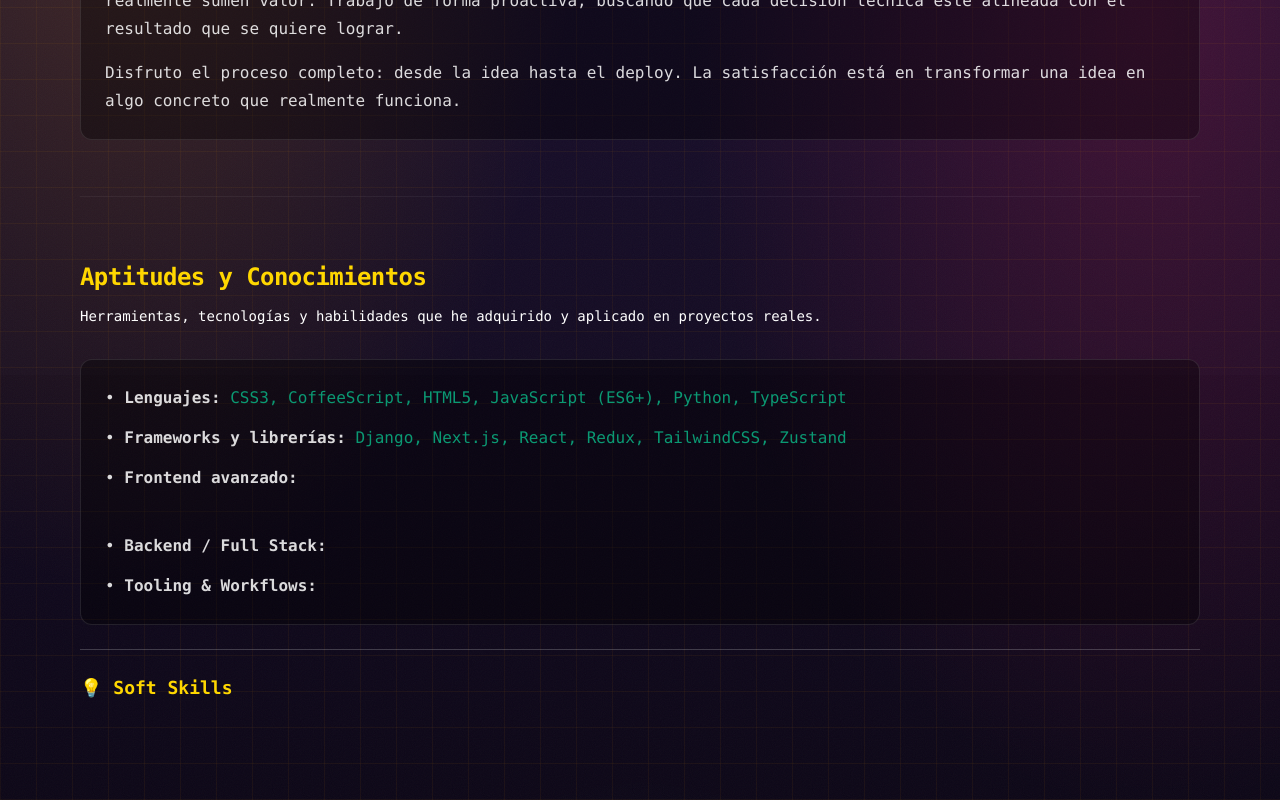
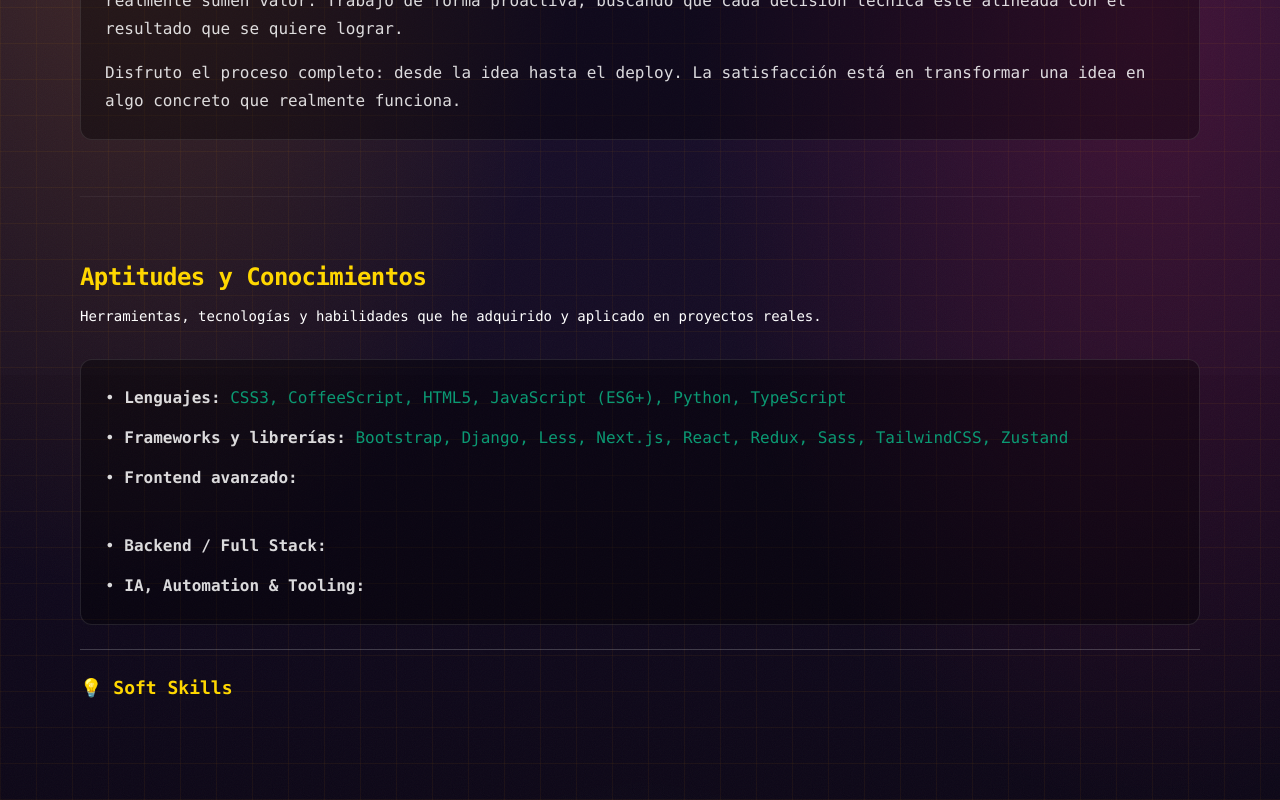
Before and after one commit to lu-developer476/Portfolio, a Next.js app: page /about in a window 1280 px wide. Shown: the part 425-1225 px from the top of the page. Built offline with nearby package versions, Linux system fonts and the light colour scheme.

Commit message:
page.tsx

```diff
--- a/src/app/about/page.tsx
+++ b/src/app/about/page.tsx
@@ -46,7 +46,7 @@ export default function AboutPage() {
           <p className="text-white/85 leading-7">
             • <strong>Frameworks y librerías:</strong>{" "}
             <span className="word delay-1">
-              Django, Next.js, React, Redux, TailwindCSS, Zustand
+              Bootstrap, Django, Less, Next.js, React, Redux, Sass, TailwindCSS, Zustand
             </span>
           </p>
 
@@ -60,14 +60,14 @@ export default function AboutPage() {
           <p className="text-white/85 leading-7">
             • <strong>Backend / Full Stack:</strong>{" "}
             <span className="word delay-3">
-              API Design, Firebase / Firestore, Email APIs, Web Storage
+              API Design, Email APIs, Firebase / Firestore, Web Storage
             </span>
           </p>
 
           <p className="text-white/85 leading-7">
-            • <strong>Tooling & Workflows:</strong>{" "}
+            • <strong>IA, Automation & Tooling:</strong>{" "}
             <span className="word delay-4">
-              Debugging, Figma, Git / GitHub, Gitlab, Dev & Prod, n8n
+              Debugging, Dev & Prod, Figma, Git / GitHub, GitLab, n8n, OpenAI, Gemini
             </span>
           </p>
 
```
